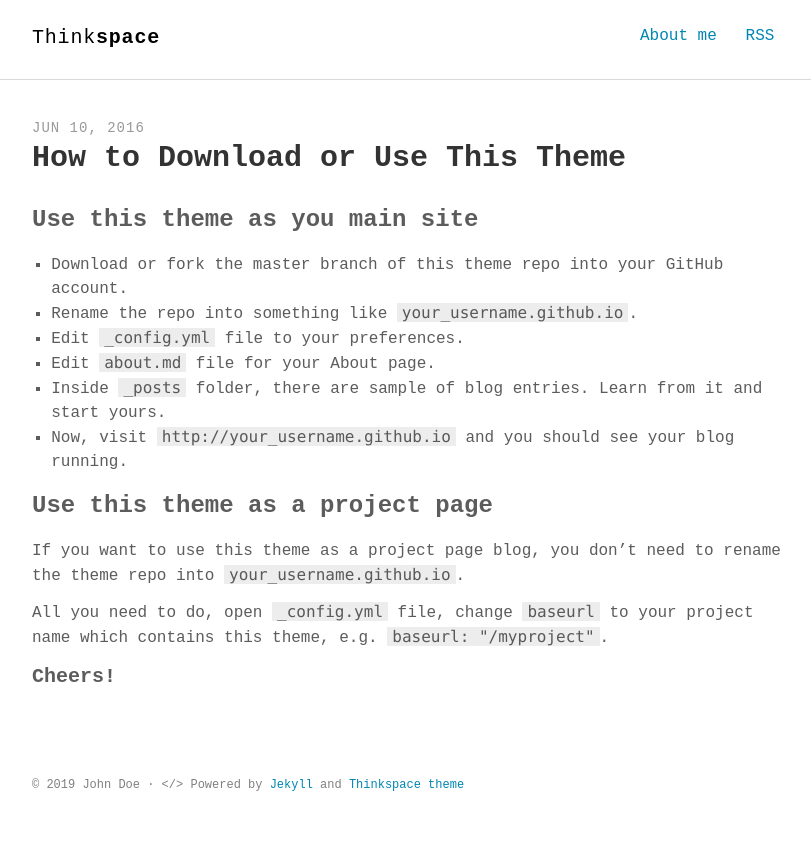
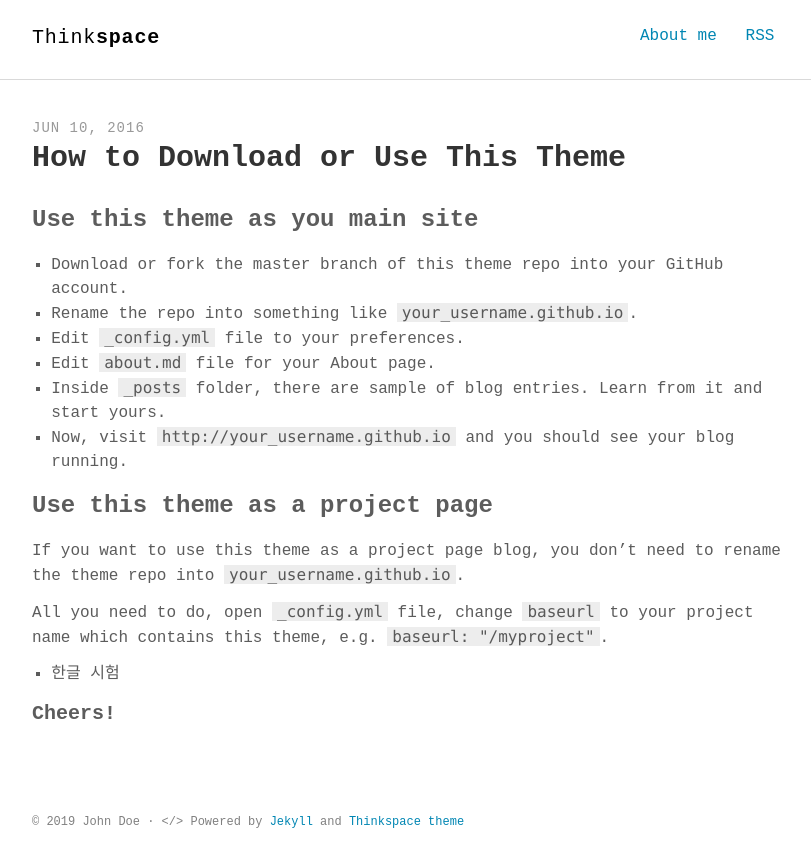
Before and after one commit to kossw123/8iiow, a Jekyll site: the page built from _posts/2016-06-10-how-to-download-or-use-this-theme.md, in a window 1280 px wide. Shown: the top 867 px of the page, without its empty margins (232-1043 px from the left). Built offline with Jekyll 4.4.1, drawn with Linux system fonts in a browser that asks for light colours; some web fonts are replaced.

Commit message:
Update 2016-06-10-how-to-download-or-use-this-theme.md

```diff
--- a/_posts/2016-06-10-how-to-download-or-use-this-theme.md
+++ b/_posts/2016-06-10-how-to-download-or-use-this-theme.md
@@ -21,4 +21,6 @@ If you want to use this theme as a project page blog, you don't need to rename t
 
 All you need to do, open `_config.yml` file, change `baseurl` to your project name which contains this theme, e.g. `baseurl: "/myproject"`.
 
+- 한글 시험
+
 #### Cheers!
```
